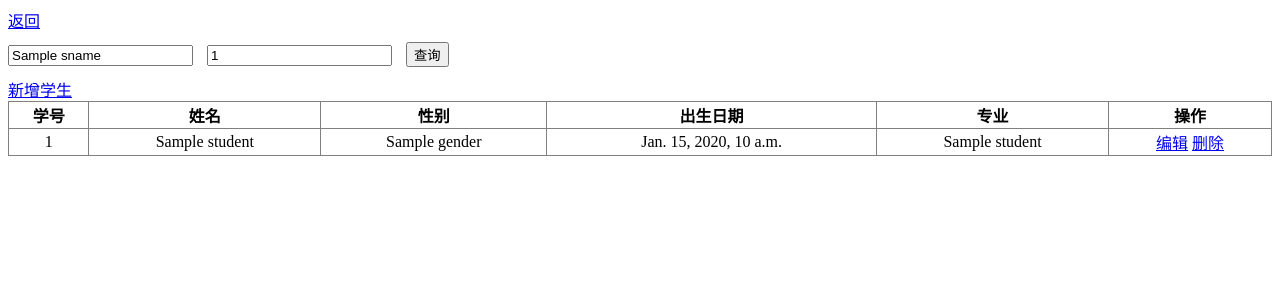
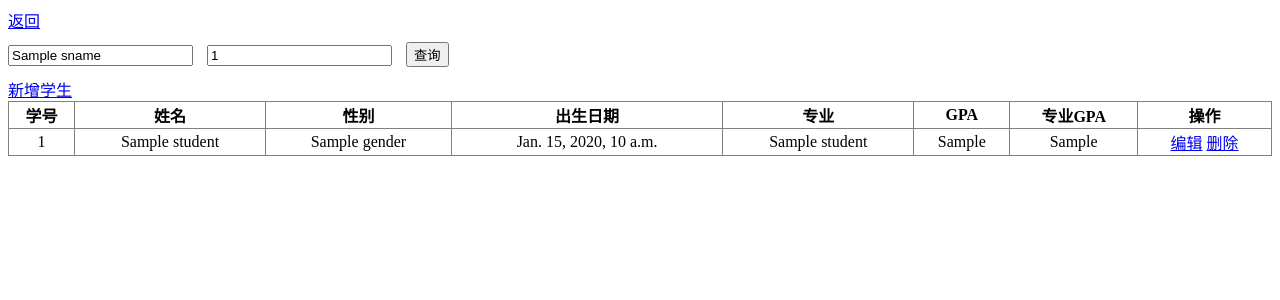
Before and after one commit to Sangber/DB2024, a Django app: template source/python_django_web/templates/student/index.html in a window 1280 px wide. Shown: the top 300 px of the page. Run offline with Django 5.2, Linux system fonts and the light colour scheme; the template is opened without the code that fills it: most values are stand-ins (such as "Sample title", 1, 10 or a date in 2020); data that the repository does not hold is empty.

Commit message:
将gpa和专业gpa显示到主页

```diff
--- a/source/python_django_web/sims/views.py
+++ b/source/python_django_web/sims/views.py
@@ -45,7 +45,8 @@ def student_index(request):
     sid         = request.GET.get('sid', '')
     sname       = request.GET.get('sname', '')
 
-    sql =  "SELECT sid, sname, gender, birth_date, major.mname FROM student, major WHERE student.major_id = major.mid "
+    sql =  "SELECT sid, sname, gender, birth_date, major.mname, gpa(sid) as s_gpa, major_gpa(sid) as s_major_gpa \
+    FROM student, major WHERE student.major_id = major.mid "
     if sid.strip() != '':
         sql = sql + " and sid = '" + sid + "'"
     if sname.strip() != '':
--- a/source/python_django_web/templates/student/index.html
+++ b/source/python_django_web/templates/student/index.html
@@ -19,6 +19,8 @@
         <th>性别</th>
         <th>出生日期</th>
         <th>专业</th>
+        <th>GPA</th>
+        <th>专业GPA</th>
         <th>操作</th>
     </tr>
     {% for student in students %}
@@ -28,6 +30,8 @@
             <td align="center">{{ student.gender }} </td>
             <td align="center">{{ student.birth_date }} </td>
             <td align="center">{{ student.mname }} </td>
+            <td align="center">{{ student.s_gpa }} </td>
+            <td align="center">{{ student.s_major_gpa }} </td>
             <td align="center">
                 <a href="./edit/?sid={{ student.sid }}">编辑</a>
                 <a href="./delete/?sid={{ student.sid }}" onclick="return confirmDelete()">删除</a>
```
